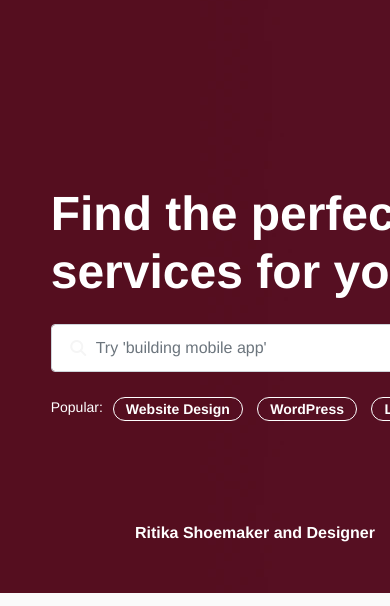
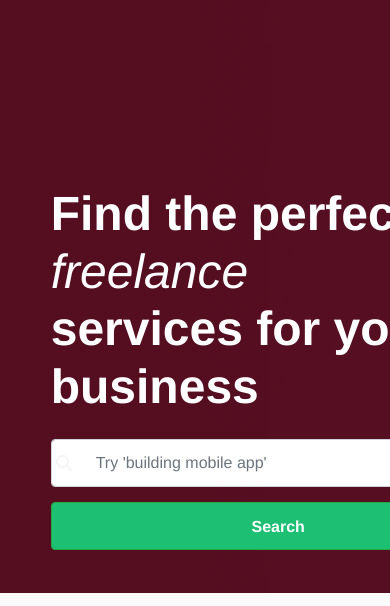
Before and after one commit to tungnguyen9614/fe74_capstone, a plain HTML site: page index.html in a window 390 px wide. Shown: the part 87-693 px from the top of the page. Drawn offline with nearby package versions, Linux system fonts and the light colour scheme; a web font is replaced by a local one.

Commit message:
fix responsive carousel

```diff
--- a/index.html
+++ b/index.html
@@ -416,11 +416,16 @@
             <h1>Find the perfect <i>freelance</i> <br>
               services for your business</h1>
             <div class="seach__carsousel">
-              <form class="form-inline" action="/action_page.php">
-                <input class="form-control" type="search" placeholder="Try 'building mobile app' ">
-                <button class="btn btn-success" type="submit">Search</button>
-                <i class="fa-solid fa-magnifying-glass"></i>
-              </form>
+              <div class="row">
+                <div class="col-12">
+                  <form class="form-inline" action="/action_page.php">
+                    <input class="form-control" type="search" placeholder="Try 'building mobile app' ">
+                    <button class="carousel__btn btn btn-success" type="submit">Search</button>
+                    <i class="fa-solid fa-magnifying-glass"></i>
+                  </form>
+                </div>
+              </div>
+
             </div>
             <div class="popular d-flex">
               <p>Popular:</p>
--- a/scss/layouts/_carousel.scss
+++ b/scss/layouts/_carousel.scss
@@ -141,3 +141,62 @@
         }
     }
 }
+
+@media only screen and (max-width: 900px) {
+    .popular {
+        display: none !important;
+    }
+
+    .seach__carsousel  {
+        form {
+            display: block !important;
+
+            input {
+                border-radius: 4px !important;
+            }
+
+            button {
+                width: 84% !important;
+                border-radius: 4px !important;
+                margin-top: 15px !important;
+            }
+
+            i {
+                top: 14% !important;
+            }
+        }
+    }
+
+    .hero__name {
+        p {
+            display: none !important;
+        }
+
+    }
+
+
+}
+
+@media only screen and (max-width: 767px) {
+    .search__item {
+        h1 {
+            padding: 0 45px 0 0 !important;
+        }
+    }
+}
+
+@media only screen and (max-width: 676px) {
+    .search__item {
+        h1 {
+            padding: 0 80px 0 0 !important;
+        }
+    }
+
+    .form-control {
+        width: 70% !important;
+    }
+
+    .seach__carsousel form button  {
+        width: 70% !important;
+    }
+}
--- a/scss/layouts/_testimonials.scss
+++ b/scss/layouts/_testimonials.scss
@@ -53,4 +53,20 @@
     .testi__context {
         padding: 35px 44px 0px 30px !important;
     }
+
+    .testi__video video {
+        width: 840px !important;
+    }
 }
+
+@media only screen and (max-width: 1100px) {
+    .testi__video video {
+        width: 600px !important;
+    }
+}
+
+@media only screen and (max-width: 800px) {
+    .testi__video video {
+        width: 500px !important;
+    }
+}
```
Also changed, not shown: css/style.css, 1 other file.
